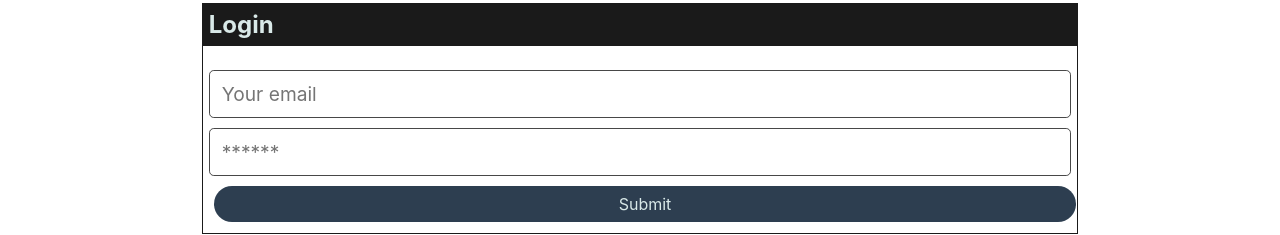
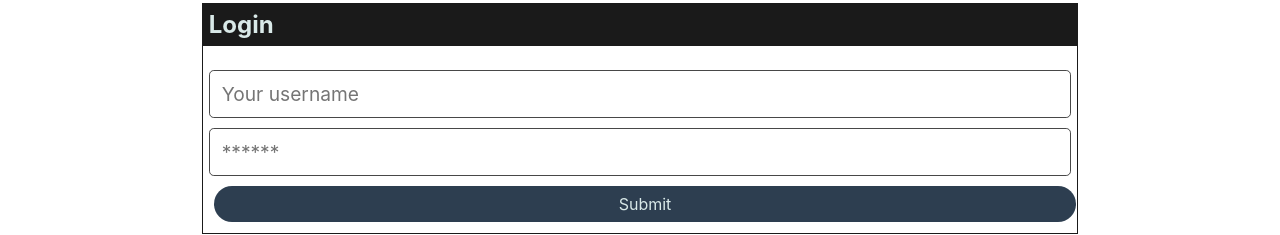
Before and after one commit to wobbledy/ink-watch, a React (Create React App) app in the folder client/: page /login in a window 1280 px wide. Shown: the part 303-538 px from the top of the page. Built offline with nearby package versions, Linux system fonts and the light colour scheme.

Commit message:
trying to resolve login issue - updated files for login mutation

```diff
--- a/client/src/components/PostForm/index.js
+++ b/client/src/components/PostForm/index.js
@@ -129,7 +129,7 @@ const PostForm = () => {
                 <input
                   type="file"
                   accept="image/png, image/jpg, image/jpeg, image/webp"
-                  onChange={(e) => handleImagePreview(e)}
+                  // onChange={(e) => handleImagePreview(e)}
                 />
               </div>
 
--- a/client/src/pages/Login.js
+++ b/client/src/pages/Login.js
@@ -6,7 +6,7 @@ import { LOGIN_USER } from '../utils/mutations';
 import Auth from '../utils/auth';
 
 const Login = (props) => {
-  const [formState, setFormState] = useState({ email: '', password: '' });
+  const [formState, setFormState] = useState({ username: '', password: '' });
   const [login, { error, data }] = useMutation(LOGIN_USER);
 
   // update state based on form input changes
@@ -35,7 +35,7 @@ const Login = (props) => {
 
     // clear form values
     setFormState({
-      email: '',
+      username: '',
       password: '',
     });
   };
@@ -55,10 +55,10 @@ const Login = (props) => {
               <form onSubmit={handleFormSubmit}>
                 <input
                   className="form-input"
-                  placeholder="Your email"
-                  name="email"
-                  type="email"
-                  value={formState.email}
+                  placeholder="Your username"
+                  name="username"
+                  type="username"
+                  value={formState.username}
                   onChange={handleChange}
                 />
                 <input
--- a/client/src/utils/mutations.js
+++ b/client/src/utils/mutations.js
@@ -1,8 +1,8 @@
 import { gql } from '@apollo/client';
 
 export const LOGIN_USER = gql`
-  mutation loginUser($email: String!, $password: String!) {
-    login(email: $email, username: $username password: $password) {
+  mutation loginUser($username: String!, $password: String!) {
+    login(username: $username, password: $password) {
       token
       user {
         _id
```
Also changed, not shown: 2 other files (tests, documents, lock files or other folders).
